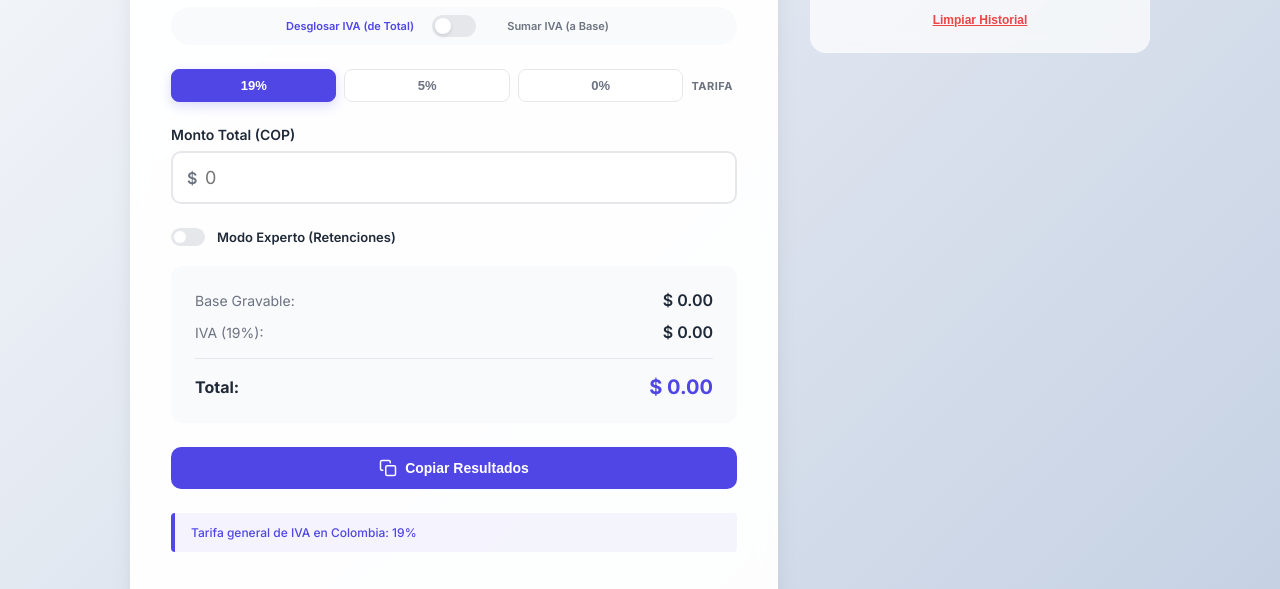
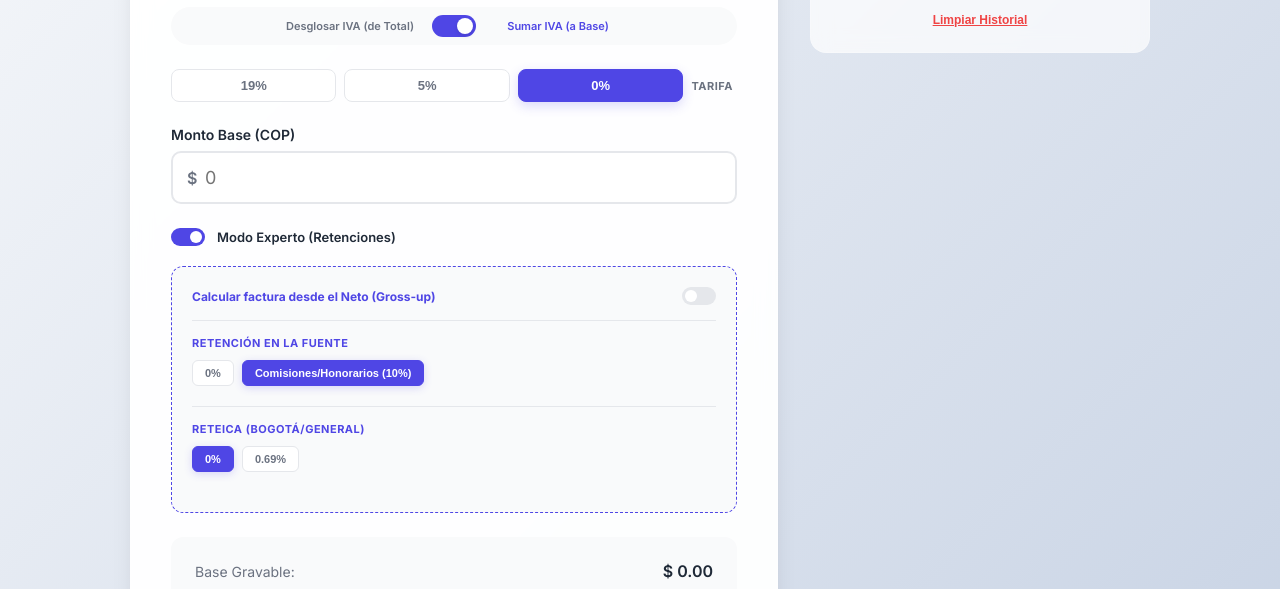
Before and after one commit to softwarelab7/NetoApp, a website: page index.html in a window 1280 px wide. Shown: the part 201-790 px from the top of the page. Drawn offline with Linux system fonts and the light colour scheme.

Commit message:
update gross-up calculo y default rates

```diff
--- a/index.html
+++ b/index.html
@@ -84,23 +84,23 @@
 
             <main>
                 <div class="mode-toggle">
-                    <span class="mode-label active" id="mode-total">Desglosar IVA (de Total)</span>
+                    <span class="mode-label" id="mode-total">Desglosar IVA (de Total)</span>
                     <label class="switch">
-                        <input type="checkbox" id="calc-mode">
+                        <input type="checkbox" id="calc-mode" checked>
                         <span class="slider round"></span>
                     </label>
-                    <span class="mode-label" id="mode-base">Sumar IVA (a Base)</span>
+                    <span class="mode-label active" id="mode-base">Sumar IVA (a Base)</span>
                 </div>
 
                 <div class="rate-selector">
-                    <button class="rate-chip active" data-rate="0.19">19%</button>
+                    <button class="rate-chip" data-rate="0.19">19%</button>
                     <button class="rate-chip" data-rate="0.05">5%</button>
-                    <button class="rate-chip" data-rate="0">0%</button>
+                    <button class="rate-chip active" data-rate="0">0%</button>
                     <span class="rate-indicator">Tarifa</span>
                 </div>
 
                 <div class="input-group">
-                    <label for="amount" id="input-label">Monto Total (COP)</label>
+                    <label for="amount" id="input-label">Monto Base (COP)</label>
                     <div class="input-wrapper">
                         <span class="currency">$</span>
                         <input type="text" id="amount" placeholder="0" autocomplete="off">
@@ -110,13 +110,13 @@
                 <!-- Expert Mode Section -->
                 <div class="expert-mode-toggle">
                     <label class="switch-mini">
-                        <input type="checkbox" id="expert-toggle">
+                        <input type="checkbox" id="expert-toggle" checked>
                         <span class="slider-mini round"></span>
                     </label>
                     <span>Modo Experto (Retenciones)</span>
                 </div>
 
-                <div id="expert-panel" class="expert-panel hidden">
+                <div id="expert-panel" class="expert-panel">
                     <div class="reteiva-toggle"
                         style="padding-top: 0; padding-bottom: 15px; margin-bottom: 15px; border-top: none; border-bottom: 1px solid var(--border-color);">
                         <span style="color: var(--primary-color); font-weight: 700;">Calcular factura desde el Neto
@@ -129,6 +129,7 @@
                     <div class="retention-group">
                         <label>Retención en la Fuente</label>
                         <div class="retention-chips">
+                            <button class="ret-chip" data-ret="0">0%</button>
                             <button class="ret-chip active" data-ret="0.10">Comisiones/Honorarios (10%)</button>
                         </div>
                     </div>
@@ -136,7 +137,8 @@
                     <div class="retention-group" style="border-top: 1px solid var(--border-color); padding-top: 15px;">
                         <label>ReteICA (Bogotá/General)</label>
                         <div class="retention-chips">
-                            <button class="reteica-chip active" title="6.9 x 1000" data-rate="0.0069">0.69%</button>
+                            <button class="reteica-chip active" data-rate="0">0%</button>
+                            <button class="reteica-chip" title="6.9 x 1000" data-rate="0.0069">0.69%</button>
                         </div>
                     </div>
                 </div>
--- a/script.js
+++ b/script.js
@@ -23,9 +23,9 @@ document.addEventListener('DOMContentLoaded', () => {
     const totalLabel = document.getElementById('total-label');
     const totalBrutoRow = document.getElementById('total-bruto-row');
     const totalBrutoValue = document.getElementById('total-bruto-amount');
-    let ivaRate = 0.19;
+    let ivaRate = 0;
     let retRate = 0.10;
-    let reteicaRate = 0.0069;
+    let reteicaRate = 0;
     let autoSaveTimer;
     let lastSavedCalc = "";
     function updateLabels() {
@@ -114,8 +114,8 @@ document.addEventListener('DOMContentLoaded', () => {
         const isGrossUp = expertToggle.checked && grossUpToggle && grossUpToggle.checked;
         if (isGrossUp) {
             let effectiveRate = 1 + ivaRate - retRate - reteicaRate;
-            base = inputValue / effectiveRate;
-            iva = base * ivaRate;
+            base = Math.ceil(inputValue / effectiveRate);
+            iva = Math.ceil(base * ivaRate);
             totalBruto = base + iva;
         } else if (!calcMode.checked) {
             // "Desglosar" Mode: Input is TOTAL BRUTO (Base + IVA)
@@ -246,8 +246,6 @@ document.addEventListener('DOMContentLoaded', () => {
             textToCopy += `Total Bruto (Factura): ${totalBrutoValue ? totalBrutoValue.textContent : ''}\n`;
             if (retRate > 0)
                 textToCopy += `Retención Fuente (${retRate * 100}%): ${retentionValue.textContent}\n`;
-            if (reteivaToggle.checked)
-                textToCopy += `ReteIVA (15% del IVA): ${reteivaValue.textContent}\n`;
             if (reteicaRate > 0)
                 textToCopy += `ReteICA (${(reteicaRate * 100).toFixed(3)}%): ${reteicaValue.textContent}\n`;
             textToCopy += `Total a Pagar (Neto): ${totalRaw}\n`;
```
